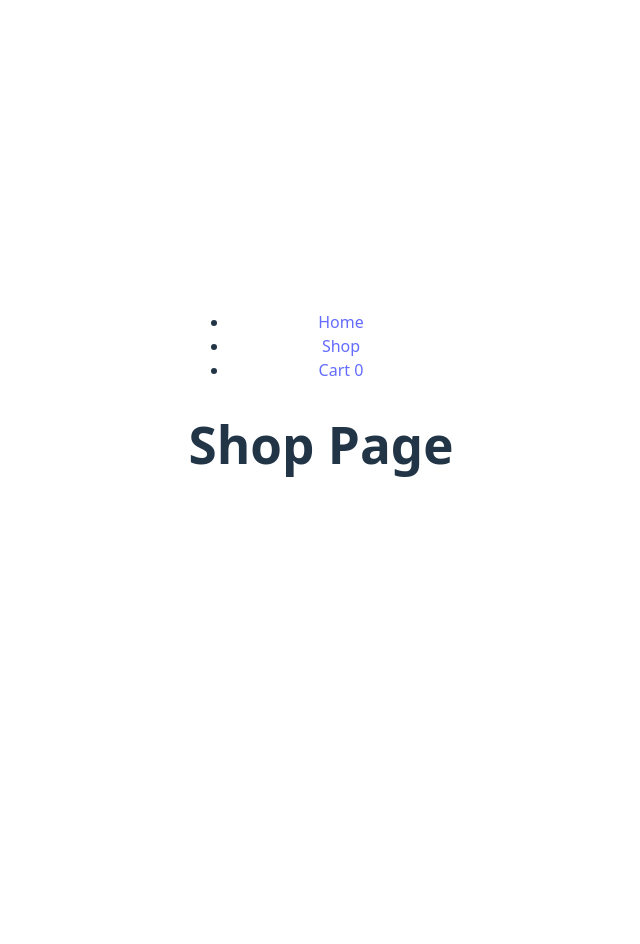
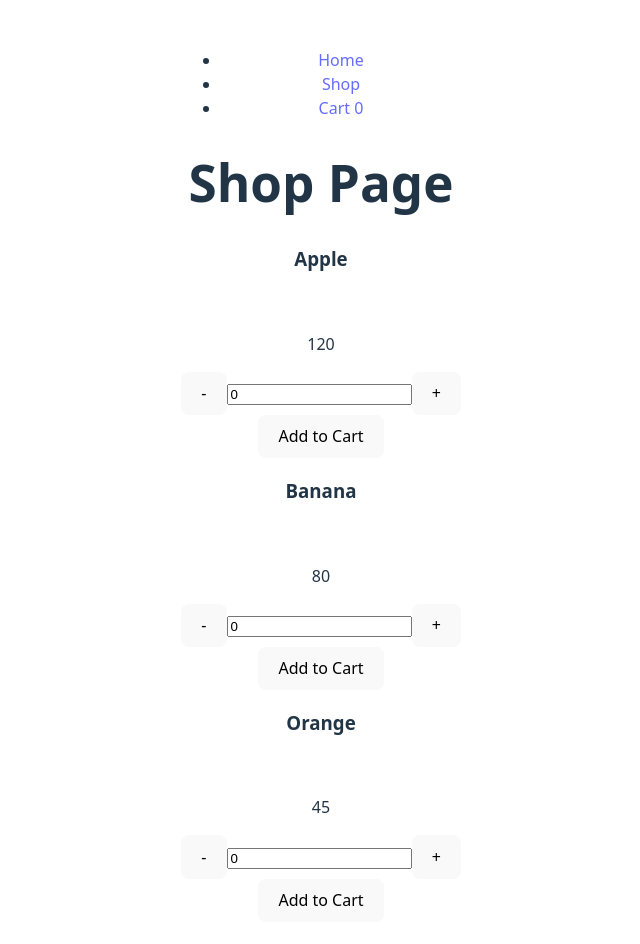
Before and after one commit to Pandemolyum/odin-shopping-cart, a React (Vite) app: page /shop in a window 1280 px wide. Shown: the top 944 px of the page, without its empty margins (319-959 px from the left). Before the commit the page ends 800 px from the top, so only its background shows below. Built offline with nearby package versions, Linux system fonts and the light colour scheme.

Commit message:
Add mock items in shop page
Button functions not yet implemented

```diff
--- a/src/App.tsx
+++ b/src/App.tsx
@@ -1,24 +1,7 @@
-import React, { useState } from "react";
 import "./App.css";
-import Item from "./Item.tsx";
 import Header from "./Header.tsx";
 
-const PRODUCTS = [
-    { id: 1, name: "Apple", price: 120, imgUrl: "" },
-    { id: 2, name: "Banana", price: 80, imgUrl: "" },
-    { id: 3, name: "Orange", price: 45, imgUrl: "" },
-];
-
 function App() {
-    const shopItems: Array<React.ReactElement> = PRODUCTS.map((item) => (
-        <Item
-            key={item.id}
-            name={item.name}
-            imgUrl={item.imgUrl}
-            price={item.price}
-        />
-    ));
-
     return (
         <>
             <Header />
--- a/src/Item.tsx
+++ b/src/Item.tsx
@@ -15,14 +15,11 @@ export default function Item({
             <img src={imgUrl} alt="" />
             <p>{price}</p>
             <div className="qty">
-                <button className="qty">
-                    <img src="" alt="" />
-                </button>
+                <button className="qty">-</button>
                 <input type="number" className="qty" value={quantity} />
-                <button className="qty">
-                    <img src="" alt="" />
-                </button>
+                <button className="qty">+</button>
             </div>
+            <button className="qty">Add to Cart</button>
         </div>
     );
 }
--- /dev/null
+++ b/src/Products.tsx
@@ -0,0 +1,18 @@
+import Item from "./Item.tsx";
+
+const RAW_PRODUCTS = [
+    { id: 1, name: "Apple", price: 120, imgUrl: "" },
+    { id: 2, name: "Banana", price: 80, imgUrl: "" },
+    { id: 3, name: "Orange", price: 45, imgUrl: "" },
+];
+
+const products: Array<React.ReactElement> = RAW_PRODUCTS.map((item) => (
+    <Item
+        key={item.id}
+        name={item.name}
+        imgUrl={item.imgUrl}
+        price={item.price}
+    />
+));
+
+export default products;
--- a/src/Shop.tsx
+++ b/src/Shop.tsx
@@ -1,10 +1,12 @@
 import Header from "./Header.tsx";
+import products from "./Products.tsx";
 
 export default function Shop() {
     return (
         <>
             <Header />
             <h1>Shop Page</h1>
+            <div className="shop">{products}</div>
         </>
     );
 }
```
